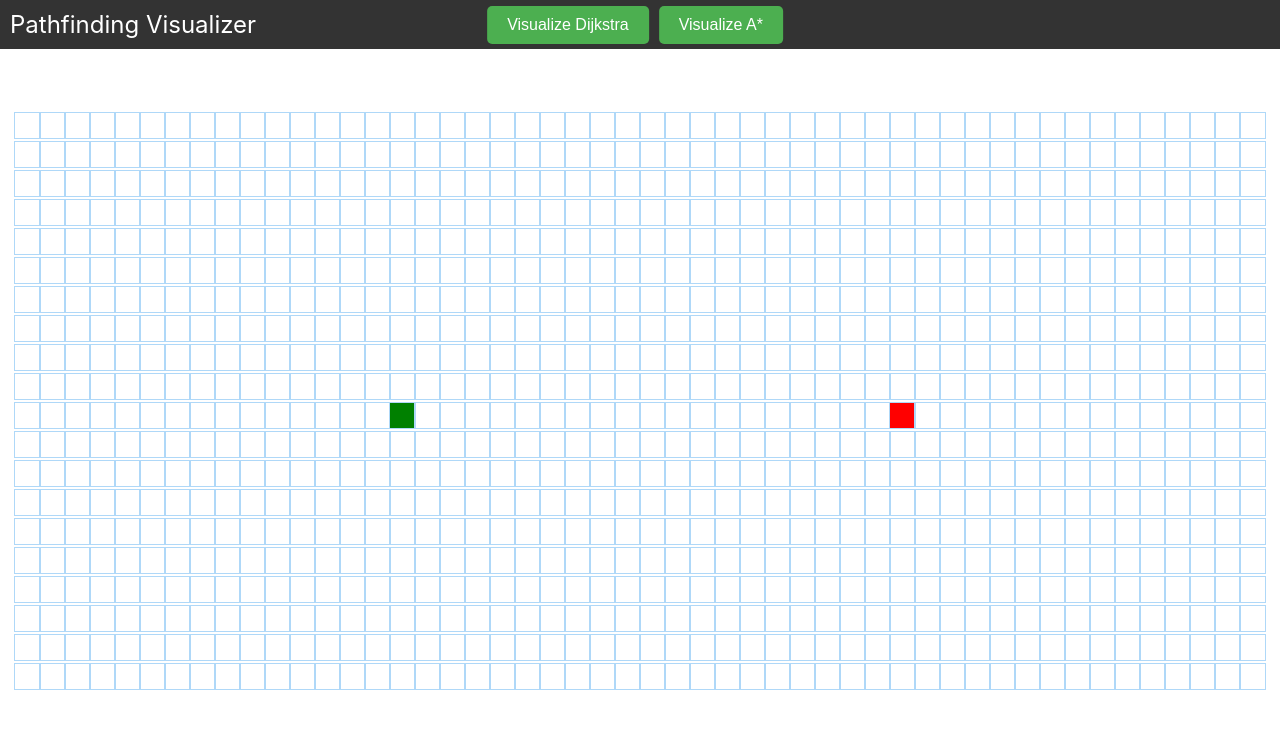
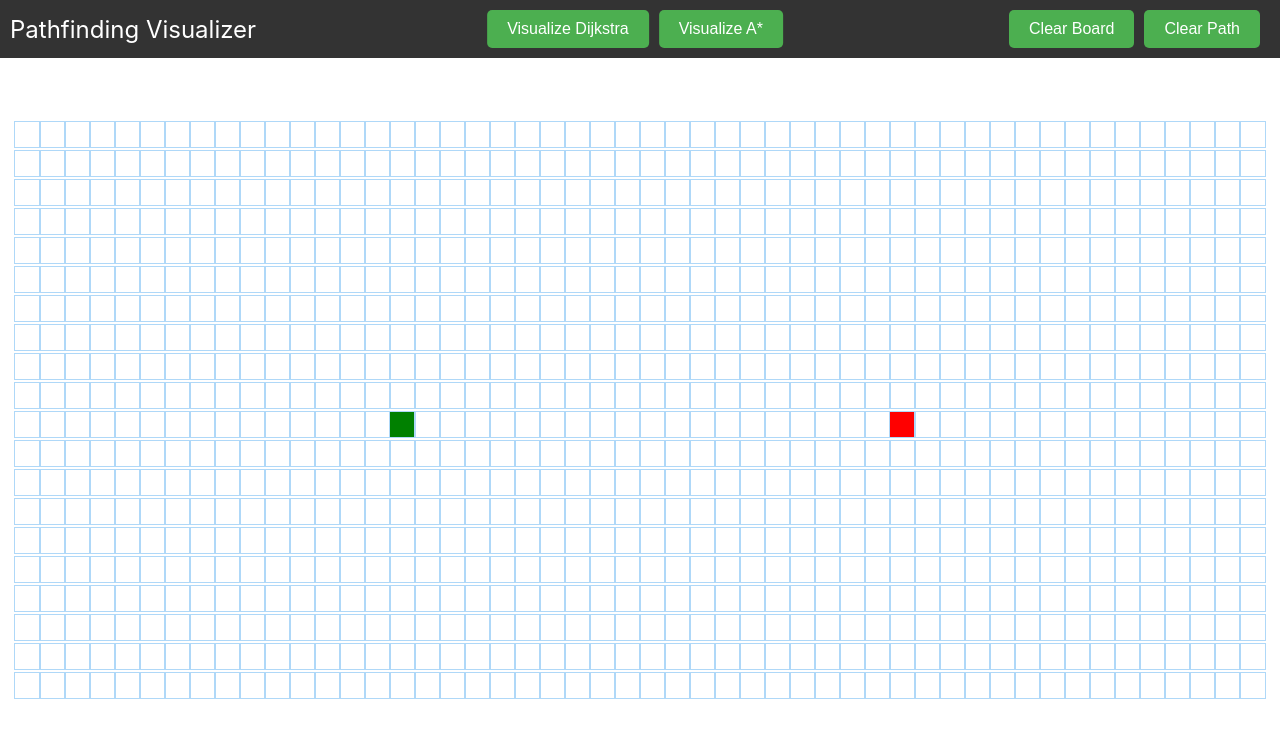
Before and after one commit to LuBoNi87/Pathfinding, a React (Create React App) app: page / in a window 1280 px wide. Shown: the top 738 px of the page. Built offline with nearby package versions, Linux system fonts and the light colour scheme.

Commit message:
Added clearing board and path button

```diff
--- a/src/PathfindingVisualizer/Navbar.css
+++ b/src/PathfindingVisualizer/Navbar.css
@@ -19,6 +19,11 @@
   left: 50%;
   transform: translateX(-50%);
 }
+
+.navbar-right {
+  display: flex;
+}
+
 .button-visualize {
   background-color: #4CAF50;
   color: white;
@@ -37,3 +42,24 @@
   background-color: #3e8e41;
   transform: scale(0.97);
 }
+
+.button-reset {
+  background-color: #4CAF50;
+  color: white;
+  padding: 10px 20px;
+  border: none;
+  cursor: pointer;
+  font-size: 16px;
+  margin-right: 10px;
+  border-radius: 5px;
+  transition: background-color 0.3s ease, transform 0.2s ease;
+}
+
+.button-reset:hover {
+  background-color: #2f7432;
+}
+
+.button-reset:active {
+  background-color: #0d370f;
+  transform: scale(0.97);
+}
--- a/src/PathfindingVisualizer/Navbar.jsx
+++ b/src/PathfindingVisualizer/Navbar.jsx
@@ -1,11 +1,11 @@
 import React from 'react';
 import './Navbar.css';
 
-const Navbar = ({ visualizeDijkstra, visualizeAStar }) => {
+const Navbar = ({ visualizeDijkstra, visualizeAStar, resetGrid, clearPath }) => {
   return (
     <nav className="navbar">
       <div className="navbar-brand">
-        <a href="https://luboni87.github.io/Pathfinding/" className="navbar-link">Pathfinding Visualizer</a>
+        <a href="YOUR_URL_HERE" className="navbar-link">Pathfinding Visualizer</a>
       </div>
       <div className="navbar-center">
         <button
@@ -21,6 +21,18 @@ const Navbar = ({ visualizeDijkstra, visualizeAStar }) => {
           Visualize A*
         </button>
       </div>
+      <div className="navbar-right">
+        <button
+          className="button-reset" onClick={resetGrid}
+          >
+          Clear Board
+        </button>
+        <button
+          className="button-reset" onClick={clearPath}
+          >
+          Clear Path
+        </button>
+      </div>
     </nav>
   );
 };
--- a/src/PathfindingVisualizer/PathfindingVisualizer.jsx
+++ b/src/PathfindingVisualizer/PathfindingVisualizer.jsx
@@ -59,6 +59,7 @@ export default class PathfindingVisualizer extends Component {
     }
 }
   visualizeDijkstra() {
+    this.clearPath();
     let {grid} = this.state;
     const startNode = grid[START_NODE_ROW][START_NODE_COL];
     const finishNode = grid[FINISH_NODE_ROW][FINISH_NODE_COL];
@@ -67,21 +68,76 @@ export default class PathfindingVisualizer extends Component {
     this.animateDijkstra(visitedNodesInOrder, nodesInShortestPathOrder);
   }
   visualizeAStar() {
+    this.clearPath();
     let { grid } = this.state;
     const startNode = grid[START_NODE_ROW][START_NODE_COL];
     const finishNode = grid[FINISH_NODE_ROW][FINISH_NODE_COL];
-    const nodesInShortestPathOrder = astar(grid, startNode, finishNode); // Apelarea algoritmului A*
-    this.animateAStar(nodesInShortestPathOrder);
+    const { visitedNodesInOrder, nodesInShortestPathOrder } = astar(grid, startNode, finishNode); // Apelarea algoritmului A*
+    this.animateAStar(visitedNodesInOrder, nodesInShortestPathOrder);
   }
-  animateAStar(nodesInShortestPathOrder) {
-    for (let i = 0; i < nodesInShortestPathOrder.length; i++) {
+
+  animateAStar(visitedNodesInOrder, nodesInShortestPathOrder) {
+    for (let i = 0; i <= visitedNodesInOrder.length; i++) {
+      if (i === visitedNodesInOrder.length) {
+        setTimeout(() => {
+          this.animateShortestPath(nodesInShortestPathOrder);
+        }, 10 * i);
+        return;
+      }
       setTimeout(() => {
-        const node = nodesInShortestPathOrder[i];
+        const node = visitedNodesInOrder[i];
         document.getElementById(`node-${node.row}-${node.col}`).className =
-          'node node-shortest-path';
-      }, 50 * i);
+          'node node-visited';
+      }, 10 * i);
     }
   }
+
+  resetGrid() {
+    const newGrid = this.state.grid.map((row) =>
+      row.map((node) => {
+        const newNode = {
+          ...node,
+          distance: Infinity,
+          isVisited: false,
+          isWall: false,
+          previousNode: null,
+        };
+        if (!newNode.isStart && !newNode.isFinish) {
+          document.getElementById(`node-${node.row}-${node.col}`).className = 'node';
+        } else if (newNode.isStart) {
+          document.getElementById(`node-${node.row}-${node.col}`).className = 'node node-start';
+        } else if (newNode.isFinish) {
+          document.getElementById(`node-${node.row}-${node.col}`).className = 'node node-finish';
+        }
+        return newNode;
+      })
+    );
+    this.setState({ grid: newGrid });
+  }
+
+  clearPath() {
+    const newGrid = this.state.grid.slice();
+    for (const row of newGrid) {
+      for (const node of row) {
+        const newNode = {
+          ...node,
+          isVisited: false,
+          distance: Infinity,
+          previousNode: null,
+        };
+        if (node.isStart) {
+          document.getElementById(`node-${node.row}-${node.col}`).className = 'node node-start';
+        } else if (node.isFinish) {
+          document.getElementById(`node-${node.row}-${node.col}`).className = 'node node-finish';
+        } else if (!node.isWall) {
+          document.getElementById(`node-${node.row}-${node.col}`).className = 'node';
+        }
+        row[node.col] = newNode;
+      }
+    }
+    this.setState({ grid: newGrid });
+  }
+
   render() {
     const { grid, mouseIsPressed } = this.state;
     return (
@@ -89,6 +145,8 @@ export default class PathfindingVisualizer extends Component {
         {/* Transmite functia visualizeDijkstra ca proprietate */}
         <Navbar visualizeDijkstra={() => this.visualizeDijkstra()}
           visualizeAStar={() => this.visualizeAStar()}
+          resetGrid={() => this.resetGrid()}
+          clearPath={() => this.clearPath()}
           />
           <div className='grid-container'>
         <div className="grid">
--- a/src/algorithms/astar.jsx
+++ b/src/algorithms/astar.jsx
@@ -1,35 +1,44 @@
-// Funcție principală pentru algoritmul A*
+// astar.js
+
 export function astar(grid, startNode, finishNode) {
   const openSet = [];
   const closedSet = [];
+  const visitedNodesInOrder = [];
   startNode.gCost = 0;
   startNode.heuristic = heuristic(startNode, finishNode);
-     //Calculeaza costul pentru nodul de inceput
-    startNode.fCost = startNode.gCost + startNode.heuristic;
+  startNode.fCost = startNode.gCost + startNode.heuristic; // Calculate fCost for the start node
   openSet.push(startNode);
 
   while (!!openSet.length) {
-      // Alegem nodul cu cel mai mic cost estimat (f-cost)
+    // Choose the node with the lowest f-cost
     const currentNode = getLowestFcostNode(openSet);
     if (currentNode === finishNode) {
-        return getNodesInShortestPathOrder(finishNode);
+      return {
+        visitedNodesInOrder,
+        nodesInShortestPathOrder: getNodesInShortestPathOrder(finishNode),
+      };
     }
-      // Mutăm nodul curent din openSet în closedSet
+
+    // Move the current node from openSet to closedSet
     openSet.splice(openSet.indexOf(currentNode), 1);
     closedSet.push(currentNode);
-      // Actualizăm vecinii nodului curent
+    visitedNodesInOrder.push(currentNode); // Track the visited node
+
+    // Update neighbors of the current node
     updateNeighbors(currentNode, grid, openSet, closedSet, finishNode);
   }
-    // Dacă nu există cale posibilă
-    return [];
+
+  // If there's no possible path
+  return {
+    visitedNodesInOrder,
+    nodesInShortestPathOrder: [],
+  };
 }
 
-  // Funcție pentru a calcula costul euristic (h-cost)
 export function heuristic(nodeA, nodeB) {
   return Math.abs(nodeA.row - nodeB.row) + Math.abs(nodeA.col - nodeB.col);
 }
 
-  // Funcție pentru a obține nodul din openSet cu cel mai mic f-cost
 function getLowestFcostNode(openSet) {
   let lowestFcostNode = openSet[0];
   for (let i = 1; i < openSet.length; i++) {
@@ -40,12 +49,11 @@ export function astar(grid, startNode, finishNode) {
   return lowestFcostNode;
 }
 
-  // Funcție pentru a actualiza vecinii unui nod dat
 function updateNeighbors(currentNode, grid, openSet, closedSet, finishNode) {
   const neighbors = getNeighbors(currentNode, grid);
   for (const neighbor of neighbors) {
     if (closedSet.includes(neighbor)) {
-        continue; // Ignorăm vecinii care sunt deja în closedSet
+      continue; // Ignore neighbors that are already in closedSet
     }
     const tentativeGcost = currentNode.gCost + getDistance(currentNode, neighbor);
     if (!openSet.includes(neighbor) || tentativeGcost < neighbor.gCost) {
@@ -60,7 +68,6 @@ export function astar(grid, startNode, finishNode) {
   }
 }
 
-  // Funcție pentru a obține vecinii unui nod dat
 function getNeighbors(node, grid) {
   const neighbors = [];
   const { col, row } = node;
@@ -71,12 +78,10 @@ export function astar(grid, startNode, finishNode) {
   return neighbors.filter(neighbor => !neighbor.isWall);
 }
 
-  // Funcție pentru a calcula distanța între două noduri
 function getDistance(nodeA, nodeB) {
-    return 1; // Costul de deplasare între noduri este 1 (ar putea fi diferit în alte implementări)
+  return 1; // Movement cost between nodes is 1 (this could vary in other implementations)
 }
 
-  // Funcție pentru a obține drumul cel mai scurt
 function getNodesInShortestPathOrder(finishNode) {
   const nodesInShortestPathOrder = [];
   let currentNode = finishNode;
```
Lines whose indentation alone changed are shown as unchanged.
